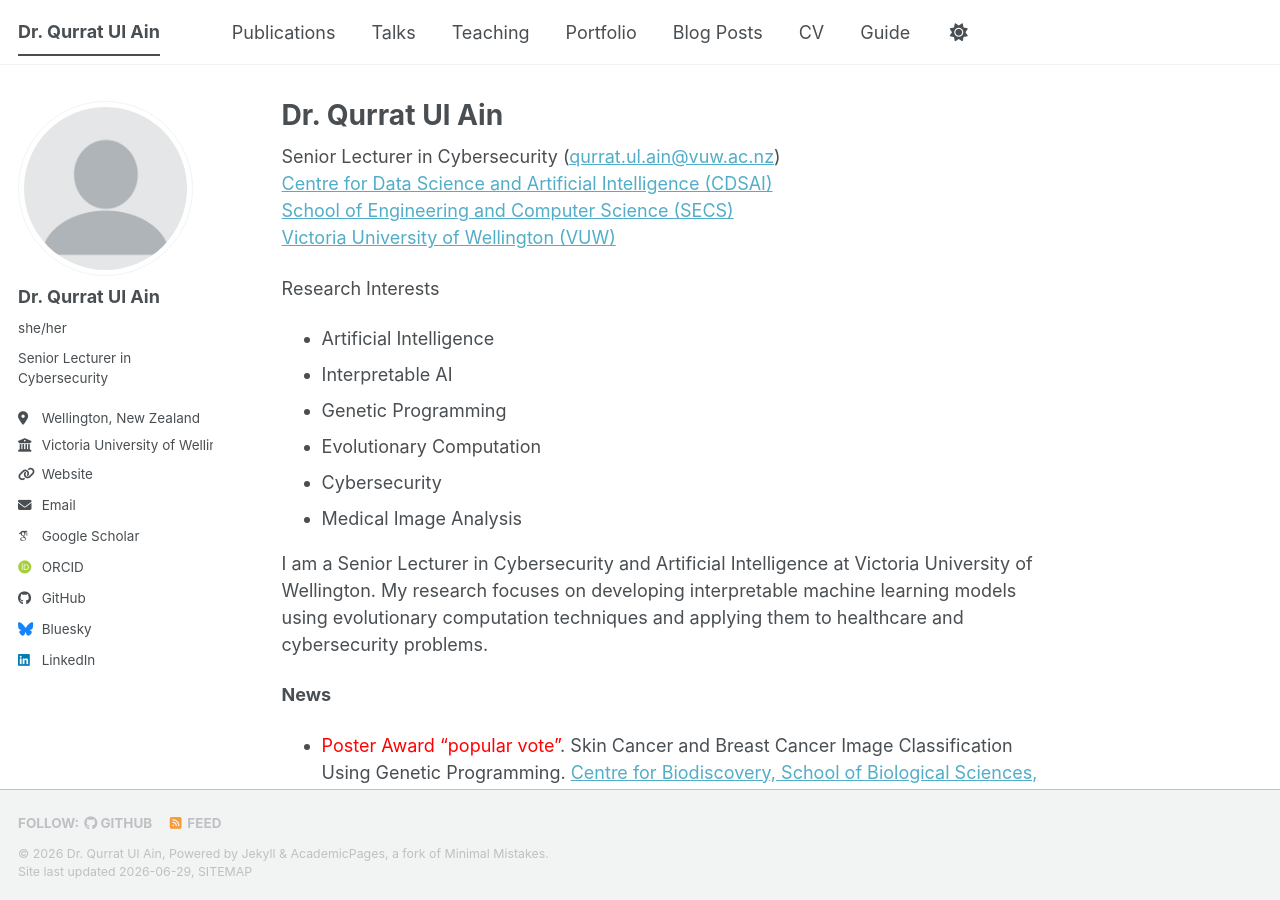
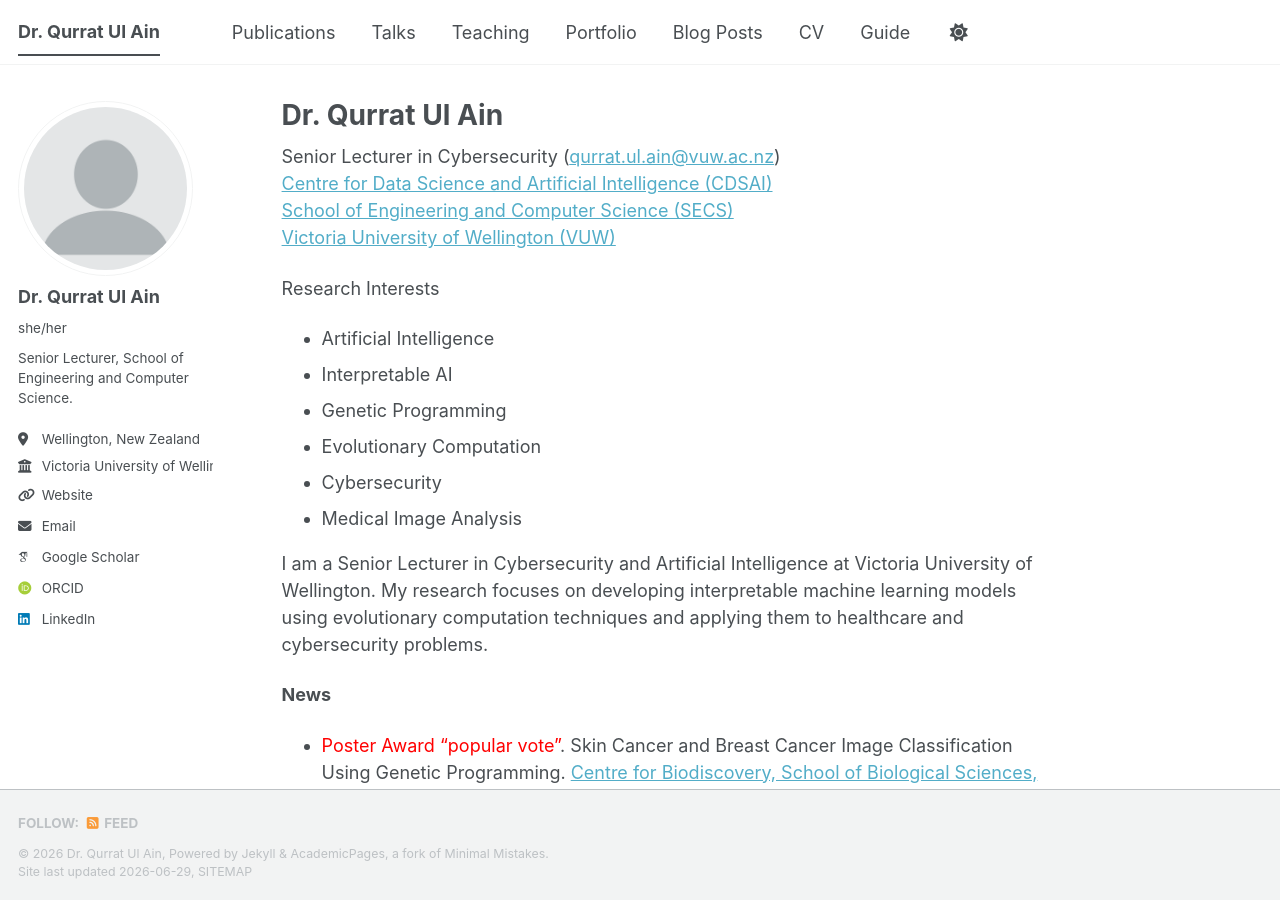
Before and after one commit to qurratulain-vuw/qurratulain-vuw.github.io, a Jekyll site: the page built from _pages/about.md, in a window 1280 px wide and 900 px high. Built offline with Jekyll 4.4.1, drawn with Linux system fonts in a browser that asks for light colours; some web fonts are replaced; a script bundle is joined from its source files by our own code; library files that are not in the unit come from our copies.

Commit message:
Update _config.yml

```diff
--- a/_config.yml
+++ b/_config.yml
@@ -26,7 +26,7 @@ author:
   avatar           : "profile.png"
   name             : "Dr. Qurrat Ul Ain"
   pronouns         : "she/her"  # example:
-  bio              : "Senior Lecturer in Cybersecurity"
+  bio              : "Senior Lecturer, School of Engineering and Computer Science."
   location         : "Wellington, New Zealand"
   employer         : "Victoria University of Wellington"
   uri              : "https://people.wgtn.ac.nz/qurrat.ul.ain"
@@ -51,13 +51,13 @@ author:
   bitbucket        : # Username - Update with your username on the site
   codepen          : # Username
   dribbble         : # Username
-  github           : "academicpages"
+  github           : # "academicpages"
   kaggle           : # Username
   stackoverflow    : # User number or user number and name (i.e., use "1" or "1/jeff-atwood")
 
   # Social media
   artstation       : # Username
-  bluesky          : "bsky.app" # Replace this with you Bluesky username
+  bluesky          : # "bsky.app" # Replace this with you Bluesky username
   facebook         : # Username
   flickr           : # Username
   foursquare       : # Username
```
